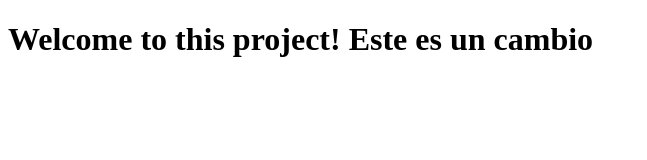
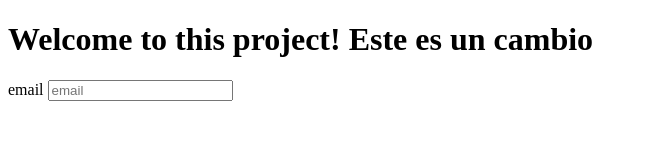
Before and after one commit to Userllamadopedro/testing, a plain HTML site: page index.html in a window 1280 px wide. Shown: the whole page, without its empty margins (0-647 px from the left). Drawn offline with Linux system fonts and the light colour scheme.

Commit message:
Contact form. #3

```diff
--- a/index.html
+++ b/index.html
@@ -9,5 +9,10 @@
 
   <body>
     <h1>Welcome to this project! Este es un cambio</h1>
+
+    <form action="">
+      <label for="">email</label>
+      <input type="email" placeholder="email">
+    </form>
   </body>
 </html>
```
